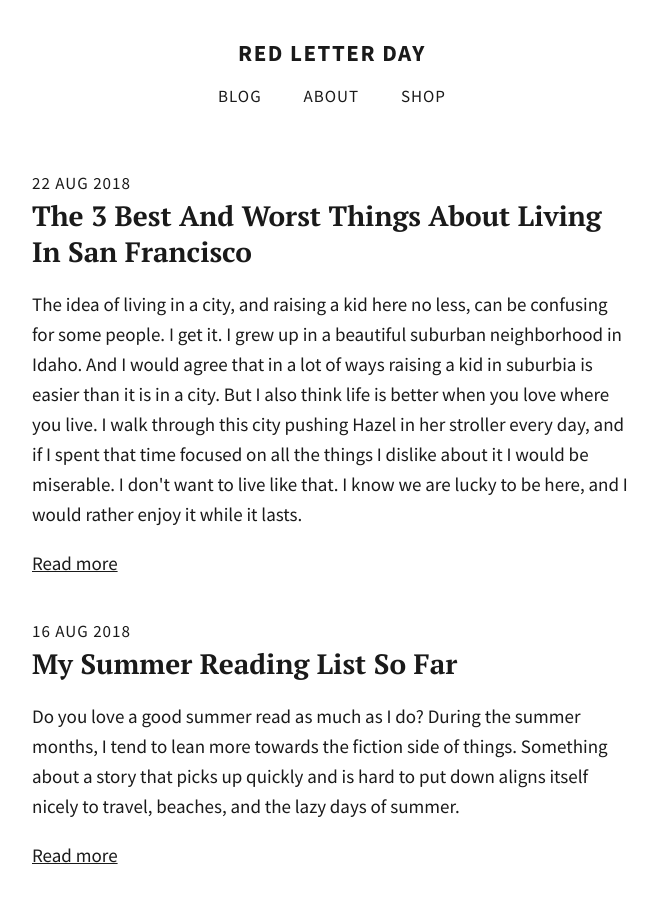
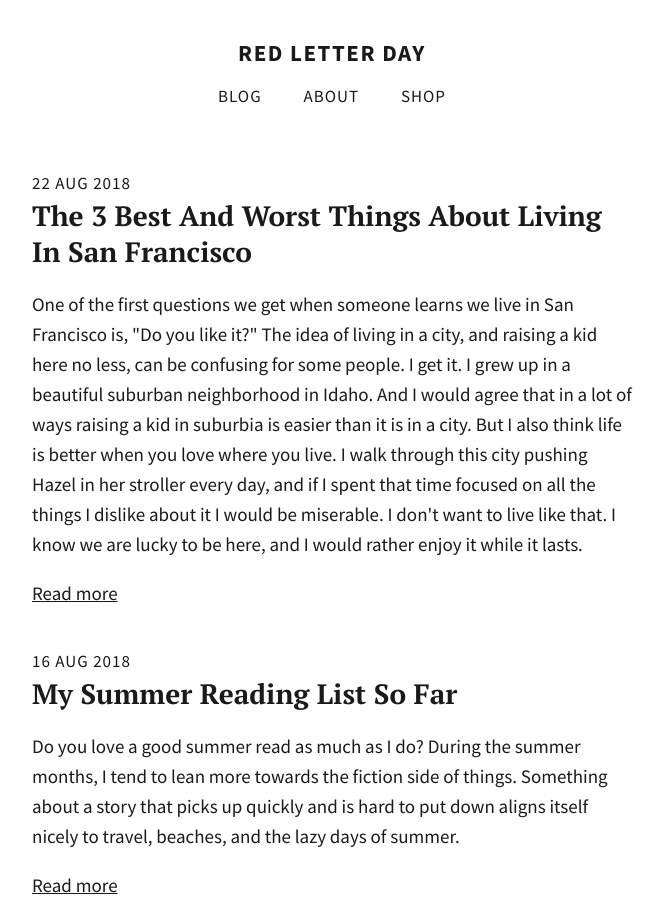
Before and after one commit to totiffany/totiffany.github.io, a Jekyll site: the page built from index.html, in a window 1280 px wide and 900 px high. Shown: the whole window, without its empty margins (308-972 px from the left). Built offline with Jekyll 4.4.1, drawn with Linux system fonts in a browser that asks for light colours.

Commit message:
Update 2018-08-22-The-3-Best-And-Worst-Things-About-Living-In-San-Francisco.md

```diff
--- a/_posts/2018-08-22-The-3-Best-And-Worst-Things-About-Living-In-San-Francisco.md
+++ b/_posts/2018-08-22-The-3-Best-And-Worst-Things-About-Living-In-San-Francisco.md
@@ -1,15 +1,19 @@
 ---
 published: true
 description: >-
-  The idea of living in a city, and raising a kid here no less, can be confusing
-  for some people. I get it. I grew up in a beautiful suburban neighborhood in
-  Idaho. And I would agree that in a lot of ways raising a kid in suburbia is
-  easier than it is in a city. But I also think life is better when you love
-  where you live. I walk through this city pushing Hazel in her stroller every
-  day, and if I spent that time focused on all the things I dislike about it I
-  would be miserable. I don't want to live like that. I know we are lucky to be
-  here, and I would rather enjoy it while it lasts.
+  One of the first questions we get when someone learns we live in San Francisco
+  is, "Do you like it?" The idea of living in a city, and raising a kid here no
+  less, can be confusing for some people. I get it. I grew up in a beautiful
+  suburban neighborhood in Idaho. And I would agree that in a lot of ways
+  raising a kid in suburbia is easier than it is in a city. But I also think
+  life is better when you love where you live. I walk through this city pushing
+  Hazel in her stroller every day, and if I spent that time focused on all the
+  things I dislike about it I would be miserable. I don't want to live like
+  that. I know we are lucky to be here, and I would rather enjoy it while it
+  lasts.
 ---
+![San-Francisco-Victorian-3.jpg]({{site.baseurl}}/img/San-Francisco-Victorian-3.jpg)
+
 One of the first questions we get when someone learns we live in San Francisco is, "Do you like it?"
 
 The idea of living in a city, and raising a kid here no less, can be confusing for some people. I get it. I grew up in a beautiful suburban neighborhood in Idaho. And I would agree that in a lot of ways raising a kid in suburbia is easier than it is in a city. But I also think life is better when you love where you live. I walk through this city pushing Hazel in her stroller every day, and if I spent that time focused on all the things I dislike about it I would be miserable. I don't want to live like that. I know we are lucky to be here, and I would rather enjoy it while it lasts.
```
